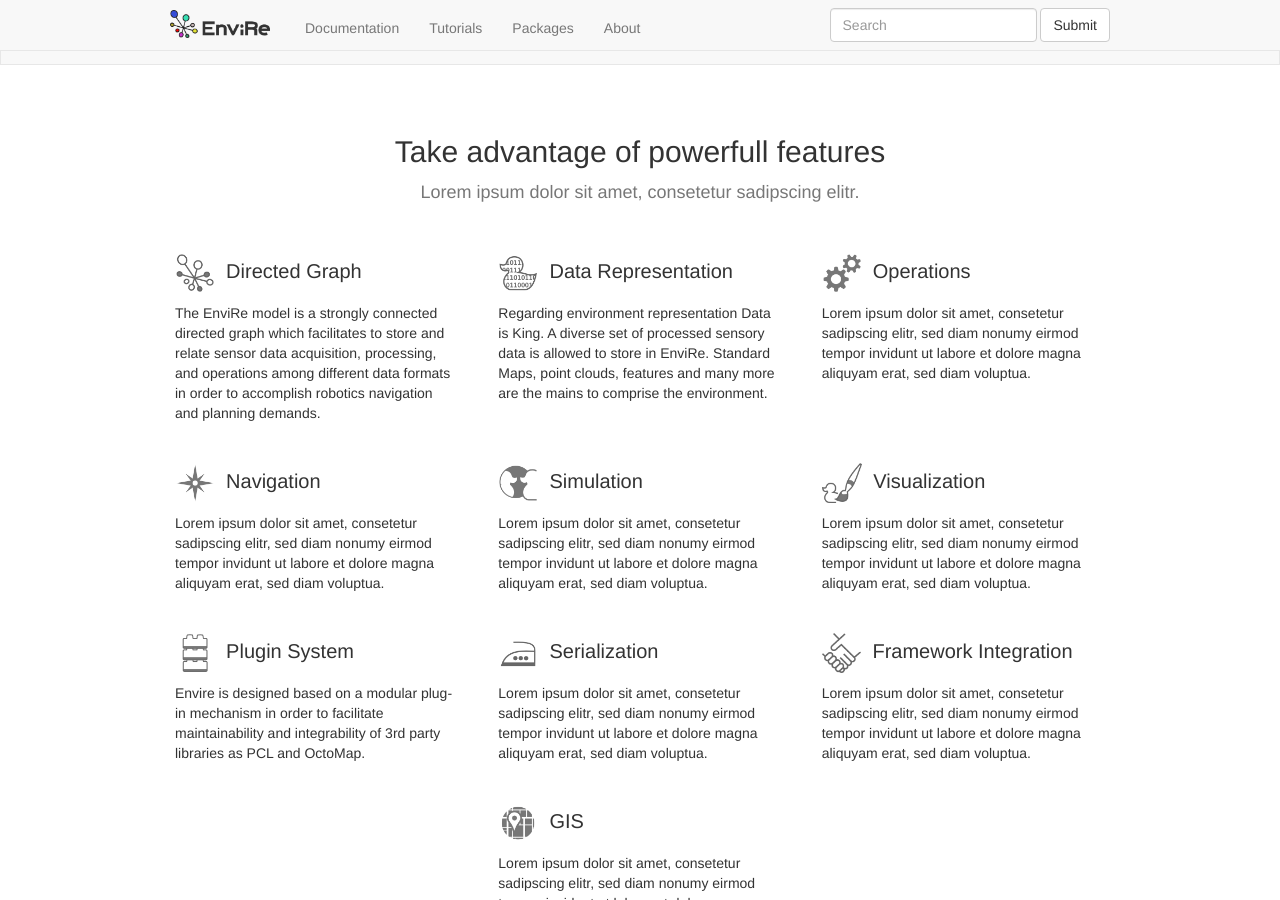
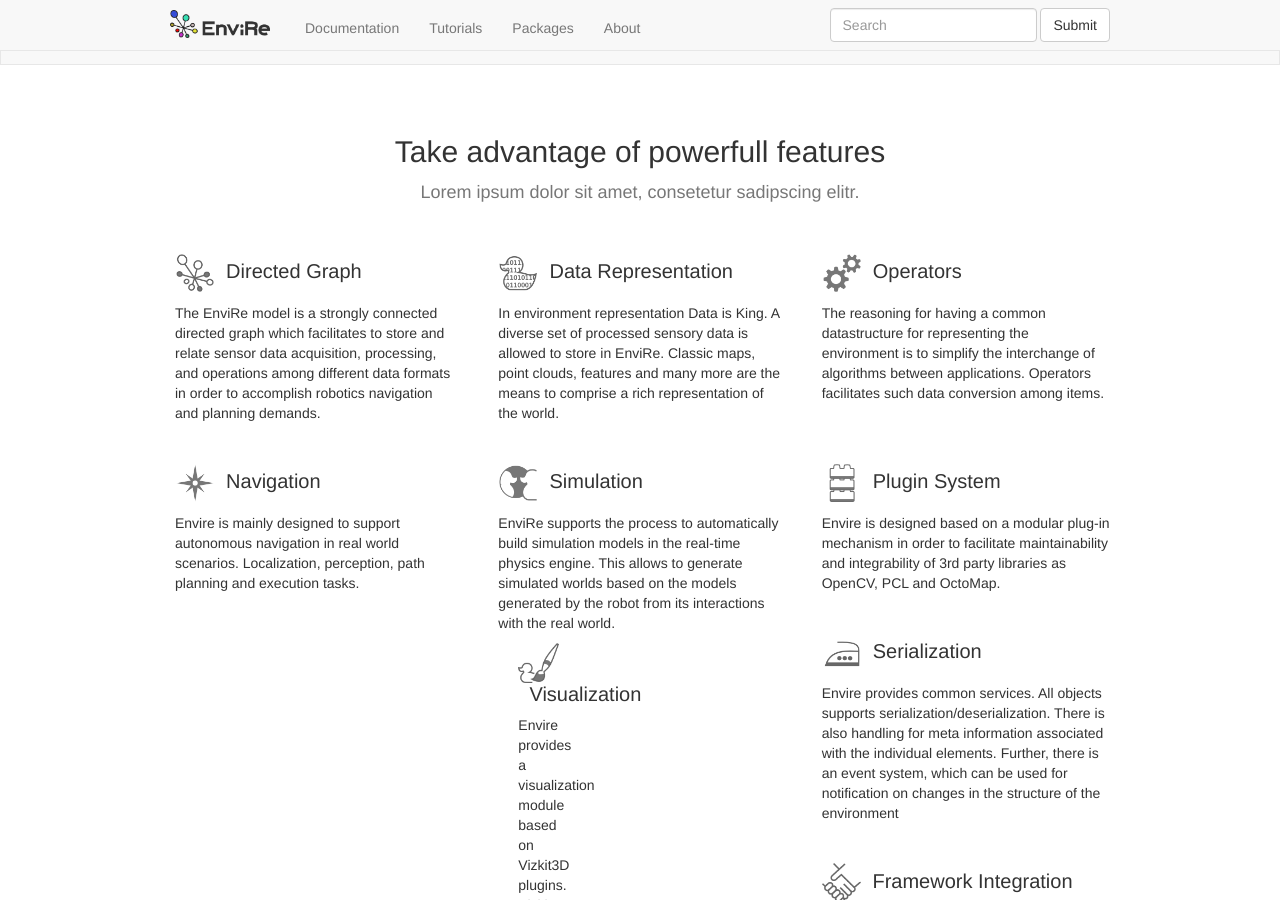
Before and after one commit to envire/envire.github.io, a Jekyll site: the page built from index.html, in a window 1280 px wide and 900 px high, scrolled down 859 px. Built offline with Jekyll 4.4.1, drawn with Linux system fonts in a browser that asks for light colours; nearby versions of some CDN libraries; some of the changed text lies outside the part shown.

Commit message:
home: added description for different envire modules

```diff
--- a/_layouts/home.html
+++ b/_layouts/home.html
@@ -137,28 +137,39 @@
                 </div>
                 <div class="col-md-4">
                     <h3><img src="images/icons/icon_02.png" height="40"/>&nbsp;&nbsp;Data Representation</h3>
-                    <p>Regarding environment representation Data is King. A diverse set
+                    <p>In environment representation Data is King. A diverse set
                     of processed sensory data is allowed to store in EnviRe.
-                    Standard Maps, point clouds, features and many more are the
-                    mains to comprise the environment.</p>
+                    Classic maps, point clouds, features and many more are the
+                    means to comprise a rich representation of the world.</p>
                 </div>
                 <div class="col-md-4">
-                    <h3><img src="images/icons/icon_03.png" height="40"/>&nbsp;&nbsp;Operations</h3>
-                    <p>Lorem ipsum dolor sit amet, consetetur sadipscing elitr, sed diam nonumy eirmod tempor invidunt ut labore et dolore magna aliquyam erat, sed diam voluptua.</p>
+                    <h3><img src="images/icons/icon_03.png" height="40"/>&nbsp;&nbsp;Operators</h3>
+                    <p>The reasoning for having a common datastructure for
+                    representing the environment is to simplify the interchange
+                    of algorithms between applications. Operators facilitates
+                    such data conversion among items.</p>
                 </div>
             </div>
             <div class="row">
                 <div class="col-md-4">
                     <h3><img src="images/icons/icon_04.png" height="40"/>&nbsp;&nbsp;Navigation</h3>
-                    <p>Lorem ipsum dolor sit amet, consetetur sadipscing elitr, sed diam nonumy eirmod tempor invidunt ut labore et dolore magna aliquyam erat, sed diam voluptua.</p>
+                    <p>Envire is mainly designed to support autonomous
+                    navigation in real world scenarios. Localization,
+                    perception, path planning and execution tasks.</p>
                 </div>
                 <div class="col-md-4">
                     <h3><img src="images/icons/icon_05.png" height="40"/>&nbsp;&nbsp;Simulation</h3>
-                    <p>Lorem ipsum dolor sit amet, consetetur sadipscing elitr, sed diam nonumy eirmod tempor invidunt ut labore et dolore magna aliquyam erat, sed diam voluptua.</p>
+                    <p>EnviRe supports the process to automatically build
+                    simulation models in the real-time physics engine. This
+                    allows to generate simulated worlds based on the models generated
+                    by the robot from its interactions with the real world.</p
                 </div>
                 <div class="col-md-4">
                     <h3><img src="images/icons/icon_06.png" height="40"/>&nbsp;&nbsp;Visualization</h3>
-                    <p>Lorem ipsum dolor sit amet, consetetur sadipscing elitr, sed diam nonumy eirmod tempor invidunt ut labore et dolore magna aliquyam erat, sed diam voluptua.</p>
+                    <p>Envire provides a visualization module based on Vizkit3D
+                    plugins. Vizkit3D work on a modular fashion based on Open
+                    Scene Graph, OpenGL and Qt. Vizkit3D supports standalone
+                    and Rock framework visualization mechanism.</p>
                 </div>
             </div>
             <div class="row">
@@ -166,15 +177,22 @@
                     <h3><img src="images/icons/icon_07.png" height="40"/>&nbsp;&nbsp;Plugin System</h3>
                     <p>Envire is designed based on a modular plug-in mechanism
                     in order to facilitate maintainability and integrability of
-                    3rd party libraries as PCL and OctoMap.</p>
+                    3rd party libraries as OpenCV, PCL and OctoMap.</p>
                 </div>
                 <div class="col-md-4">
                     <h3><img src="images/icons/icon_08.png" height="40"/>&nbsp;&nbsp;Serialization</h3>
-                    <p>Lorem ipsum dolor sit amet, consetetur sadipscing elitr, sed diam nonumy eirmod tempor invidunt ut labore et dolore magna aliquyam erat, sed diam voluptua.</p>
+                    <p>Envire provides common services. All objects supports
+                    serialization/deserialization. There is also handling for
+                    meta information associated with the individual elements.
+                    Further, there is an event system, which can be used for
+                    notification on changes in the structure of the
+                    environment</p>
                 </div>
                 <div class="col-md-4">
                     <h3><img src="images/icons/icon_09.png" height="40"/>&nbsp;&nbsp;Framework Integration</h3
-                    <p>Lorem ipsum dolor sit amet, consetetur sadipscing elitr, sed diam nonumy eirmod tempor invidunt ut labore et dolore magna aliquyam erat, sed diam voluptua.</p>
+                    <p>Envire is a standalone set of modules that comprise a
+                    library. Though Envire has Rock integration services, it is
+                    framework independent and play nice with the framework of your choice.</p>
                 </div>
             </div>
             <div class="row">
@@ -197,6 +215,5 @@
         <!-- Include all compiled plugins (below), or include individual files as needed -->
         <script src="{{ "js/bootstrap.min.js" | prepend: site.url }}"></script>
 
-
     </body>
 </html>
```
